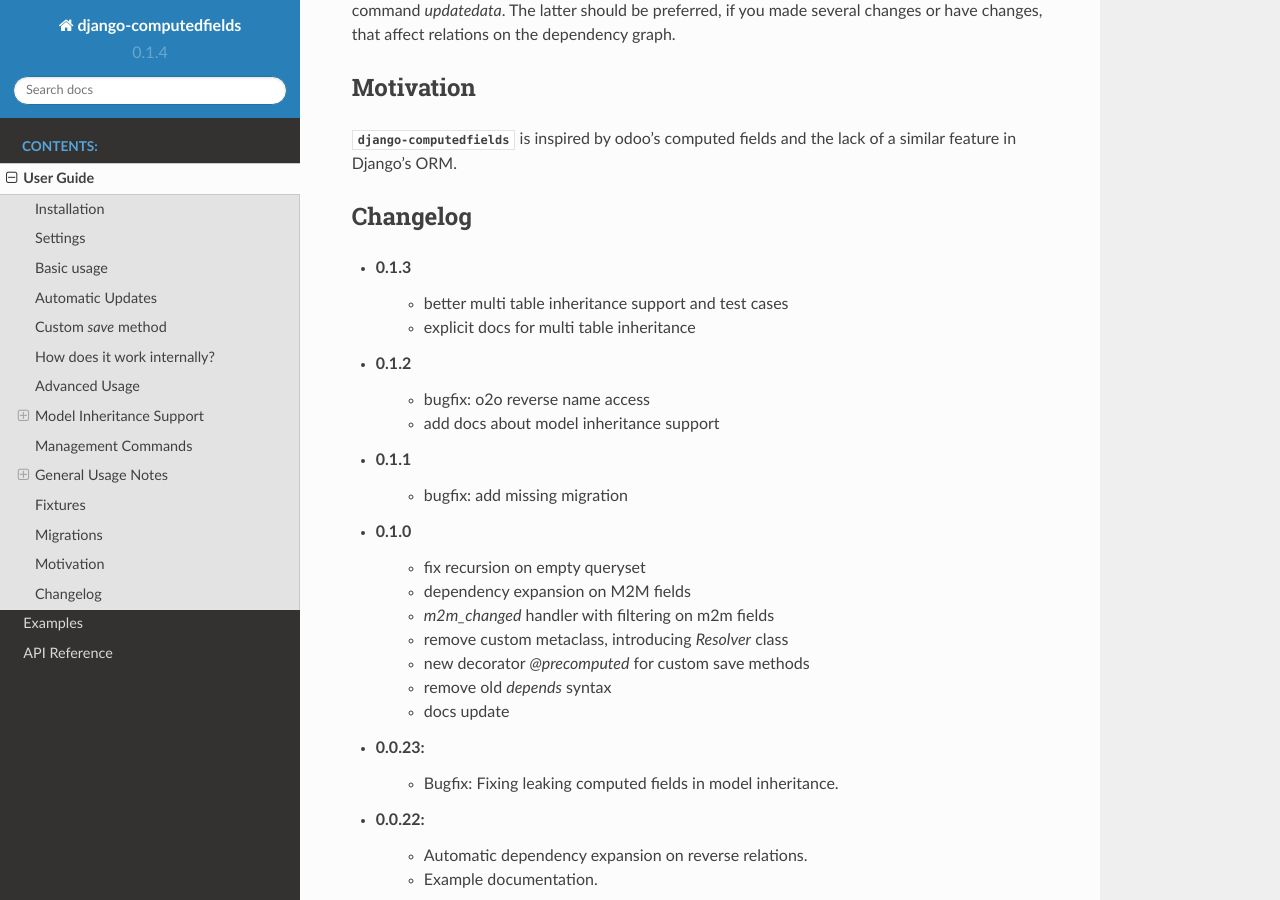
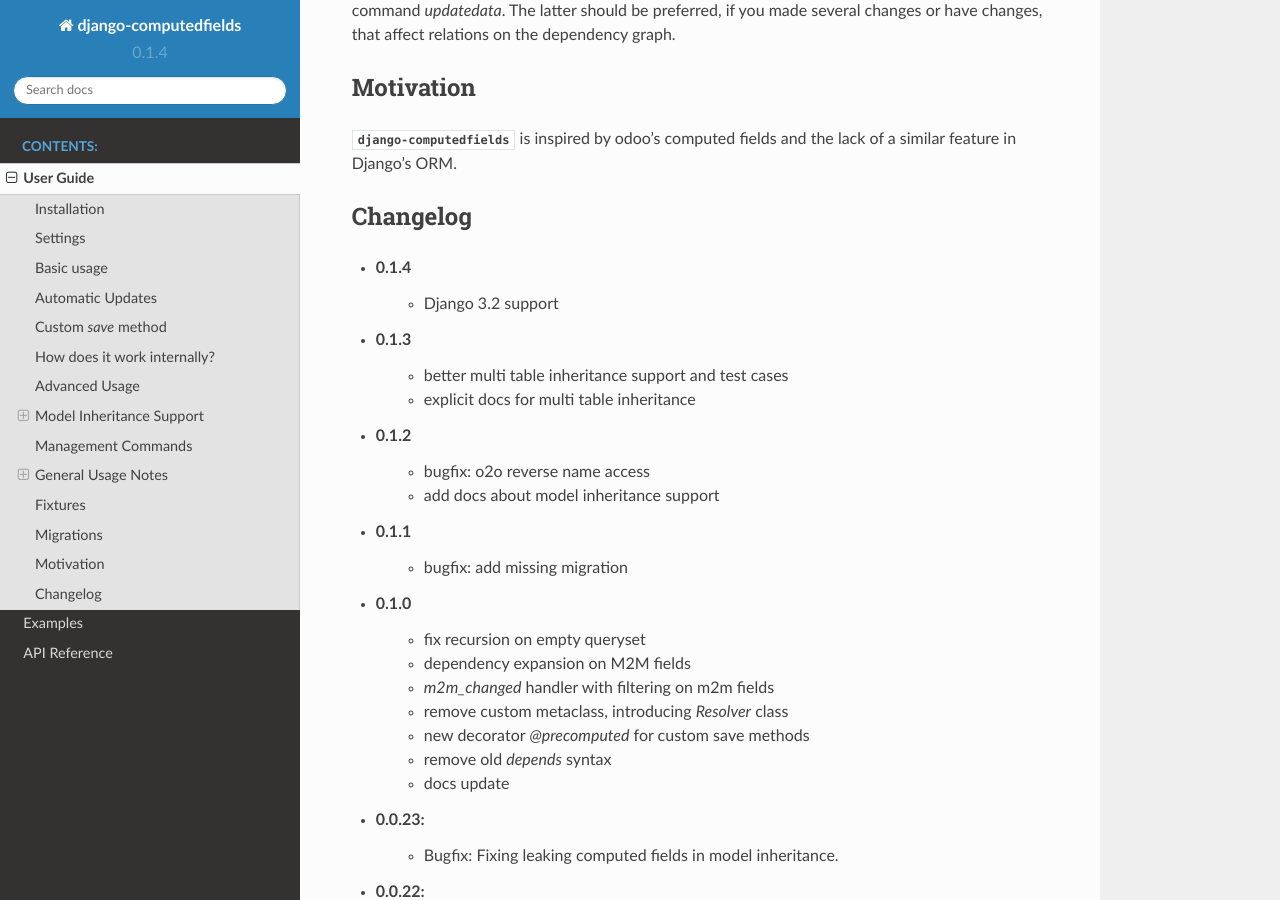
Before and after one commit to netzkolchose/django-computedfields, a Sphinx documentation site: the page built from docs/manual.rst, in a window 1280 px wide and 900 px high, scrolled down 9254 px. Built offline with Sphinx 7.4.7 and the Read the Docs theme 2.0.0, drawn with Linux system fonts in a browser that asks for light colours; the version number is read from the project's files by our own code.

Commit message:
fix messing changelog update

```diff
--- a/docs/manual.rst
+++ b/docs/manual.rst
@@ -437,6 +437,8 @@
 Changelog
 ---------
 
+- 0.1.4
+    - Django 3.2 support
 - 0.1.3
     - better multi table inheritance support and test cases
     - explicit docs for multi table inheritance
```
Also changed, not shown: README.md (+2 -0 lines).
